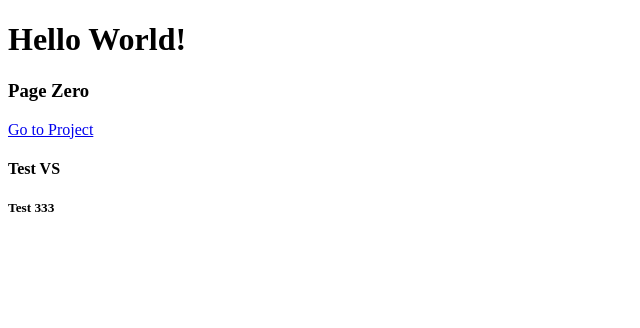
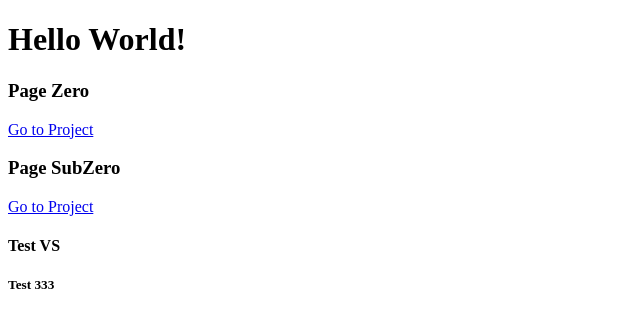
Before and after one commit to digmud/digmud.github.io, a plain HTML site: page index.html in a window 1280 px wide. Shown: the whole page, without its empty margins (0-640 px from the left). Drawn offline with Linux system fonts and the light colour scheme.

Commit message:
Subzero Added

```diff
--- a/index.html
+++ b/index.html
@@ -7,6 +7,8 @@
     <h1>Hello World!</h1>
     <h3>Page Zero</h3>
         <a href="https://zero.modhub.sbs">Go to Project</a>
+    <h3>Page SubZero</h3>
+        <a href="https://subzero.modhub.sbs">Go to Project</a>
     <h4>Test VS</h4>
     <h5>Test 333</h5>
 </body>
```
